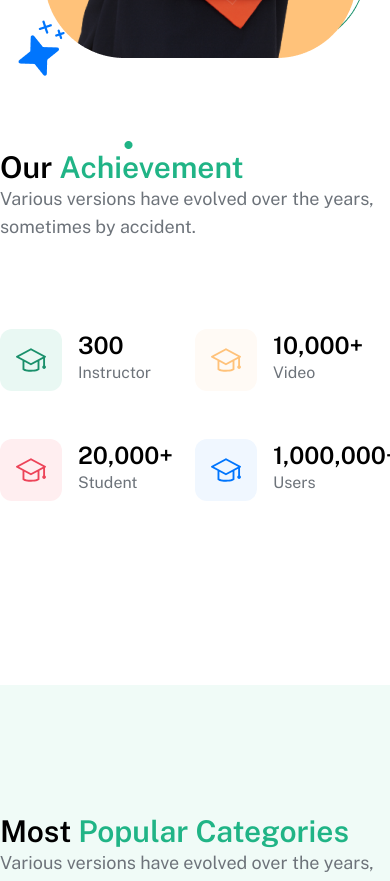
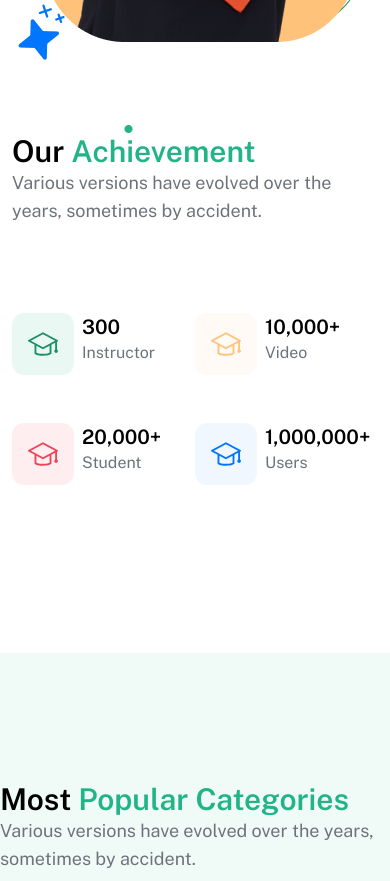
Before and after one commit to OpherM/Course-Project, a React (Vite) app: page / in a window 390 px wide. Shown: the part 2180-3061 px from the top of the page. Built offline with nearby package versions, Linux system fonts and the light colour scheme.

Commit message:
fixed responsiveness on achivement

```diff
--- a/src/components/Achievement.jsx
+++ b/src/components/Achievement.jsx
@@ -1,70 +1,60 @@
-import React from 'react'
-import { achievement } from '../assets'
-import { SlGraduation } from 'react-icons/sl'
+import { achievement } from "../assets";
+import { SlGraduation } from "react-icons/sl";
 
 const Achievement = () => {
   return (
-        <div className='w-full bg-white py-24'>
-            <div className='md:max-w-[1390px] max-w-[510px] m-auto grid md:grid-cols-2'>
-                <div className='flex flex-col justify-center'>
-                    <h1 className='md:leading-[72px] md:text-3xl text-3xl font-semibold'>Our <span className='text-[#20B486]'>Achievement</span></h1>
-                    <p className='text-lg text-[#6D737A]'>Various versions have evolved over the years, sometimes by accident.</p>
-                    <div className='grid grid-cols-2 py-16'>
-                        <div className='py-6 flex'>
-                            <div className='p-4 bg-[#E9F8F3] rounded-xl'>
-                                <SlGraduation
-                                    size={30}
-                                    style={{ color: '#1A906B' }}
-                                />
+    <div className="w-full bg-white py-20 flex flex-col-reverse justify-between items-center lg:px-10 md:flex-row ">
+      <div className="flex flex-col justify-center px-3 md-px-0">
+        <h1 className="md:leading-[72px] md:text-3xl text-3xl font-semibold">
+          Our <span className="text-[#20B486]">Achievement</span>
+        </h1>
+        <p className="text-lg text-[#6D737A]">
+          Various versions have evolved over the years, sometimes by accident.
+        </p>
+        <div className="grid grid-cols-2 py-16">
+          <div className="py-6 flex">
+            <div className="p-4 bg-[#E9F8F3] rounded-xl">
+              <SlGraduation size={30} style={{ color: "#1A906B" }} />
             </div>
-                            <div className='px-4'>
-                                <h1 className='font-semibold text-2xl'>300</h1>
-                                <p className='text-[#6D737A]'>Instructor</p>
+            <div className="px-2 md:px-4">
+              <h1 className="font-semibold text-xl">300</h1>
+              <p className="text-[#6D737A]">Instructor</p>
             </div>
           </div>
-                        <div className='py-6 flex'>
-                            <div className='p-4 bg-[#FFFAF5] rounded-xl'>
-                                <SlGraduation
-                                    size={30}
-                                    style={{ color: '#FFC27A' }}
-                                />
+          <div className="py-6 flex">
+            <div className="p-4 bg-[#FFFAF5] rounded-xl">
+              <SlGraduation size={30} style={{ color: "#FFC27A" }} />
             </div>
-                            <div className='px-4'>
-                                <h1 className='font-semibold text-2xl'>10,000+</h1>
-                                <p className='text-[#6D737A]'>Video</p>
+            <div className="px-2 md:px-4">
+              <h1 className="font-semibold text-xl">10,000+</h1>
+              <p className="text-[#6D737A]">Video</p>
             </div>
           </div>
-                        <div className='py-6 flex'>
-                            <div className='p-4 bg-[#FFEEF0] rounded-xl'>
-                                <SlGraduation
-                                    size={30}
-                                    style={{ color: '#ED4459' }}
-                                />
+          <div className="py-6 flex">
+            <div className="p-4 bg-[#FFEEF0] rounded-xl">
+              <SlGraduation size={30} style={{ color: "#ED4459" }} />
             </div>
-                            <div className='px-4'>
-                                <h1 className='font-semibold text-2xl'>20,000+</h1>
-                                <p className='text-[#6D737A]'>Student</p>
+            <div className="px-2 md:px-4">
+              <h1 className="font-semibold text-xl">20,000+</h1>
+              <p className="text-[#6D737A]">Student</p>
             </div>
           </div>
-                        <div className='py-6 flex'>
-                            <div className='p-4 bg-[#F0F7FF] rounded-xl'>
-                                <SlGraduation
-                                    size={30}
-                                    style={{ color: '#0075FD' }}
-                                />
+          <div className="py-6 flex">
+            <div className="p-4 bg-[#F0F7FF] rounded-xl">
+              <SlGraduation size={30} style={{ color: "#0075FD" }} />
             </div>
-                            <div className='px-4'>
-                                <h1 className='font-semibold text-2xl'>1,000,000+</h1>
-                                <p className='text-[#6D737A]'>Users</p>
+            <div className="px-2 md:px-4">
+              <h1 className="font-semibold text-xl">1,000,000+</h1>
+              <p className="text-[#6D737A]">Users</p>
             </div>
           </div>
         </div>
       </div>
-
-                <img className='m-auto md:order-last order-first' src={achievement} />
+      <div>
+        <img className="m-auto md:order-last order-first" src={achievement} />
       </div>
     </div>
-    )
-}
+  );
+};
 
-export default Achievement
+export default Achievement;
```
Lines whose indentation alone changed are shown as unchanged.
